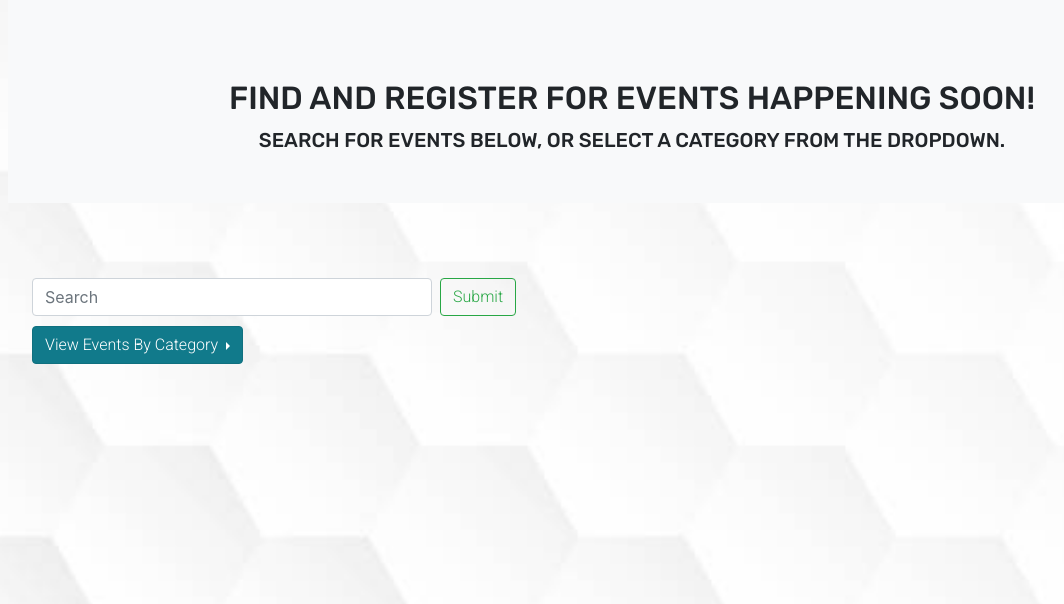
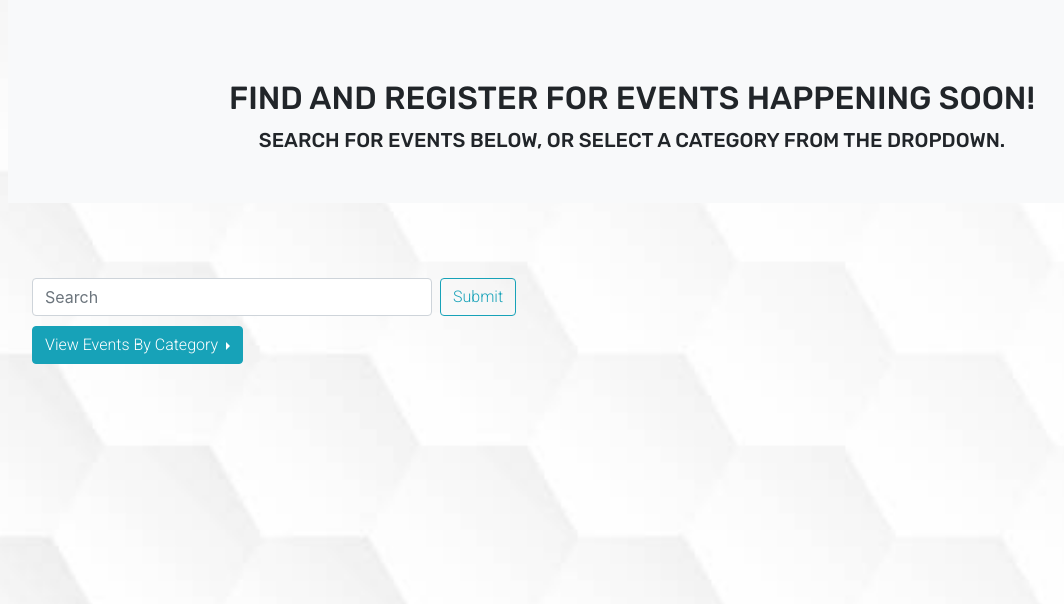
Before and after one commit to AaronGoldsmith1/jobber, a Django app: page / in a window 1280 px wide. Shown: the part 73-677 px from the top of the page, without its empty margins (8-1072 px from the left). Run offline with Django 3.2, Linux system fonts and the light colour scheme; data that the repository does not hold is empty; some libraries are stand-ins or nearby versions.

Commit message:
adds more styling

```diff
--- a/main_app/templates/about.html
+++ b/main_app/templates/about.html
@@ -7,7 +7,7 @@
     <img class="jobber-img" src="{% static 'icons/jobber.png' %}">
     <h1 class="titles display-4 font-weight-normal">About Jobber</h1>
     <p class="info lead font-weight-normal">Here you can find and register for various recruiting events across different industries.</p>
-    <a class="info btn btn-outline-secondary" href="/">View Events</a>
+    <a class="info btn btn-outline-info" href="/">View Events</a>
   </div>
   <div class="product-device box-shadow d-none d-md-block"></div>
   <div class="product-device product-device-2 box-shadow d-none d-md-block"></div>
--- a/main_app/templates/event/detail.html
+++ b/main_app/templates/event/detail.html
@@ -45,7 +45,7 @@
   data-userId={{user_id}}
   id="register-button"
   type="button"
-  class="btn btn-primary"
+  class="btn btn-info"
   data-toggle="modal"
   aria-pressed="false"
   autocomplete="off"
@@ -91,7 +91,7 @@
           data-dismiss="modal"
           id="unregister-button"
           type="button"
-          class="btn btn-primary">
+          class="btn btn-info">
           Submit
         </button>
       </div>
--- a/main_app/templates/home.html
+++ b/main_app/templates/home.html
@@ -6,22 +6,22 @@
 <div class="home home-panels flex-md-equal w-100 my-md-3 pl-md-3">
   <div class="home img-fluid bg-light mr-md-3 pt-3 px-3 pt-md-5 px-md-5 text-center overflow-hidden">
     <div class="titles home-style my-3 p-3">
-      <h2 class="font display-5">Find and Register for Events happening soon!</h2>
-      <p class="font lead">Search for events below, or select a category from the dropdown.</p>
+      <h2 class="display-5">Find and Register for Events happening soon!</h2>
+      <p class="lead">Search for events below, or select a category from the dropdown.</p>
     </div>
   </div>
 </div>
-    <div class="font input-group home-input">
+    <div class="input-group home-input">
       <ul>
       <li><form action="" method="POST" class="category-input form-inline my-2 my-lg-0">
         {% csrf_token %}
-          <input id="search-input" name="search_term" class="font form-control mr-sm-2" type="search" placeholder="{{placeholder}}" aria-label="Search">
-          <input value="Submit" class="info title btn btn-outline-success my-2 my-sm-0" type="submit">
+          <input id="search-input" name="search_term" class="form-control mr-sm-2" type="search" placeholder="{{placeholder}}" aria-label="Search">
+          <input value="Submit" class="info title btn btn-outline-info my-2 my-sm-0" type="submit">
           <a href="{% url 'home' %}" style="visibility:{{visibility}}">Clear</a>
       </form></li>
 
       <div class="dropdown show dropright">
-        <a class="info category-input btn btn-info dropdown-toggle" href="#" role="button" id="dropdownMenuLink" data-toggle="dropdown" aria-haspopup="true" aria-expanded="false">
+        <a class="info category-input btn btn-outline-info dropdown-toggle" href="#" role="button" id="dropdownMenuLink" data-toggle="dropdown" aria-haspopup="true" aria-expanded="false">
           View Events By Category
         </a>
 
@@ -66,7 +66,7 @@
             {{event.description|truncatechars:100}}</p>
           </div>
           <div class="card-footer text-right">
-            <small class="text-muted"><a href={% url 'event_detail' event.id %} class="btn btn-primary">Event Details</a></small>
+            <small class="text-muted"><a href={% url 'event_detail' event.id %} class="btn btn-outline-info">Event Details</a></small>
           </div>
         </div>
       </div>
--- a/main_app/templates/registration/login.html
+++ b/main_app/templates/registration/login.html
@@ -15,8 +15,8 @@
 					<label for="id_password">Password</label>
 					<input type="password" class="form-control form-control-sm" id="id_password" name="password">
 				</div>
-				<input type="submit" class="btn btn-primary btn-block" value="login">
-        <input type="hidden" name="next" value="">
+				<input type="submit" class="btn btn-info btn-block" value="Log In">
+        <input type="hidden" name="next" value ="">
 			</form>
 		</div>
 	</div>
--- a/main_app/templates/registration/signup.html
+++ b/main_app/templates/registration/signup.html
@@ -21,7 +21,7 @@
     		<label for="id_password2">Password Confirmation <i class="fas fa-info-circle" data-toggle="tooltip" title="Enter the same password as before, for verification"></i></label>
     		<input type="password" class="form-control form-control-sm" id="id_password2" name="password2">
         </div>
-				<input type="submit" class="btn btn-primary btn-block" value="Sign Up!">
+				<input type="submit" class="btn btn-info btn-block" value="Sign Up!">
 			</form>
 		</div>
 	</div>
```
Also changed, not shown: main_app/templates/user/profile.html (+9 -7 lines), README.md, main_app/static/css/style.css (line endings or trailing spaces).
